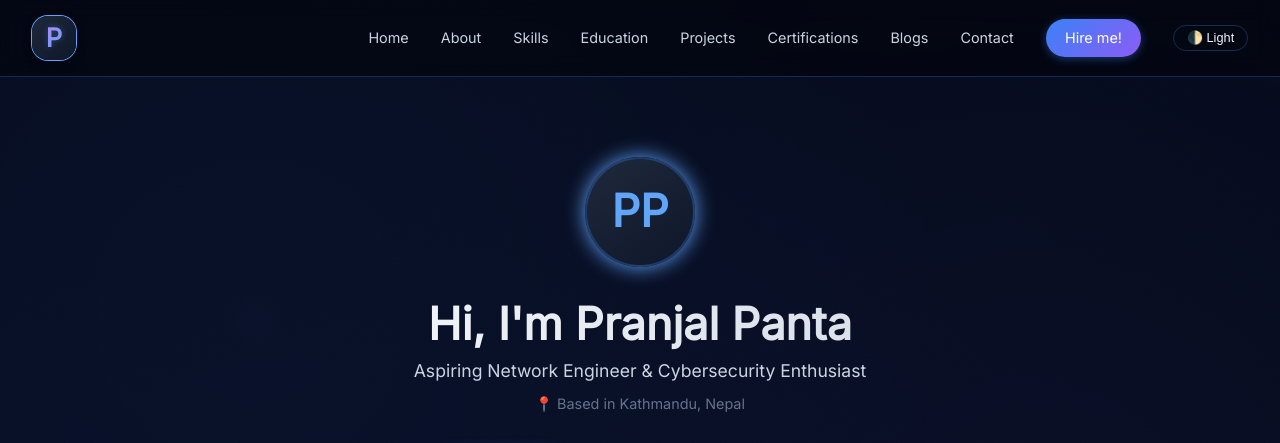
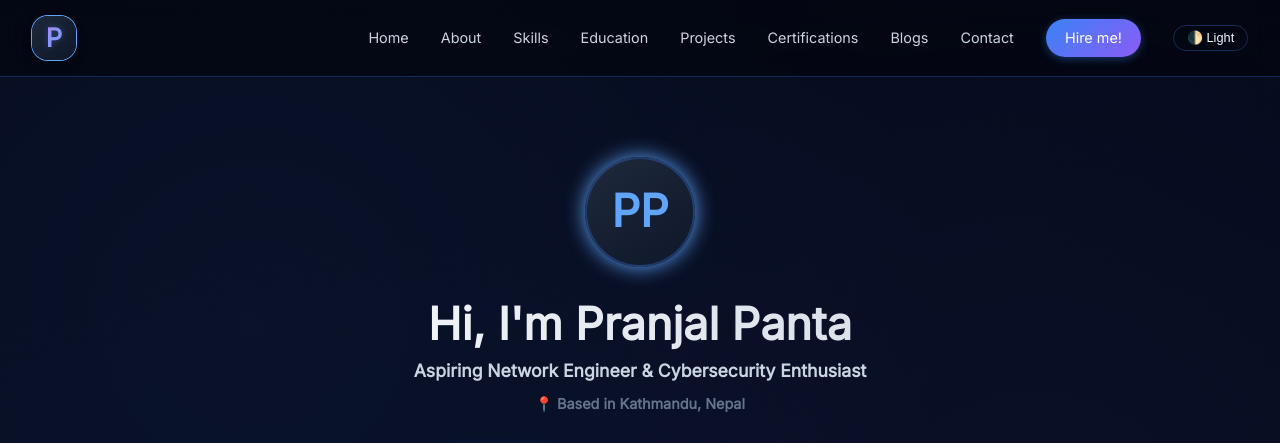
Before and after one commit to pranjalpantalazarus2-dot/Portfolio, a plain HTML site: page index.html in a window 1280 px wide. Shown: the top 443 px of the page. Drawn offline with Linux system fonts and the light colour scheme.

Commit message:
update portfolio
Refactor CSS styles for improved readability and added font-weight to hero tagline and location.

```diff
--- a/index.html
+++ b/index.html
@@ -252,7 +252,8 @@
       align-items: center;
       justify-content: center;
       margin: 0 auto 1.5rem;
-      font-weight: 800; font-size: 2.8rem;
+      font-weight: 800;
+      font-size: 2.8rem;
       color: var(--accent);
       border: 2px solid var(--border-color);
       box-shadow: 0 0 20px var(--accent);
@@ -267,8 +268,18 @@
       -webkit-background-clip: text;
       color: transparent;
     }
-    .hero-tagline { font-size: 1.1rem; color: var(--text-muted); margin-bottom: 0.5rem; }
-    .hero-location { color: #64748b; font-size: 0.9rem; margin-bottom: 2rem; }
+    .hero-tagline {
+      font-size: 1.1rem;
+      color: var(--text-muted);
+      margin-bottom: 0.5rem;
+      font-weight: 700;
+    }
+    .hero-location {
+      color: #64748b;
+      font-size: 0.9rem;
+      margin-bottom: 2rem;
+      font-weight: 700;  /* BOLD added here */
+    }
     .btn-group { display: flex; gap: 1rem; justify-content: center; flex-wrap: wrap; margin-bottom: 2rem; }
     .btn {
       display: inline-flex; align-items: center; gap: 0.6rem;
```
